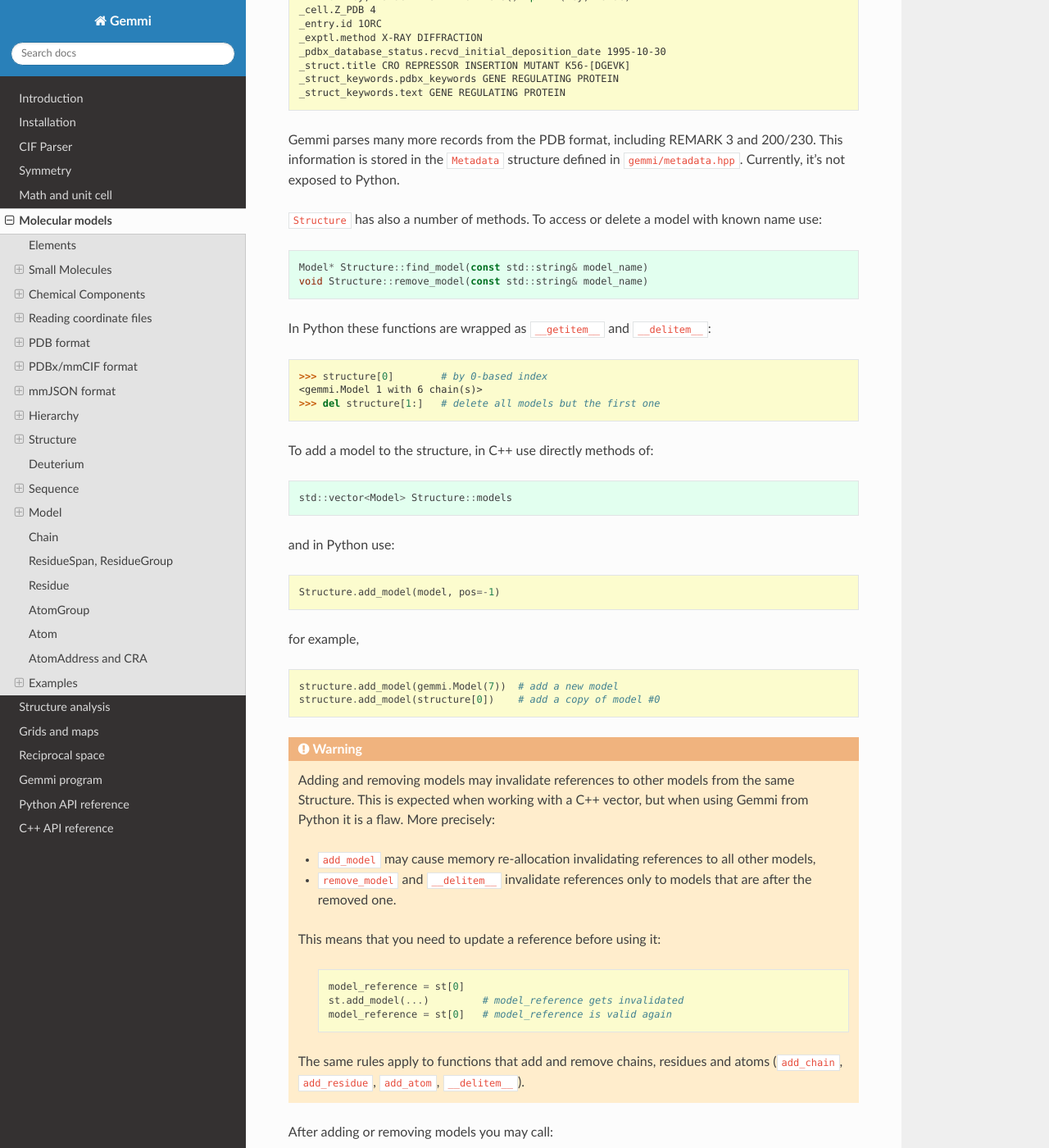
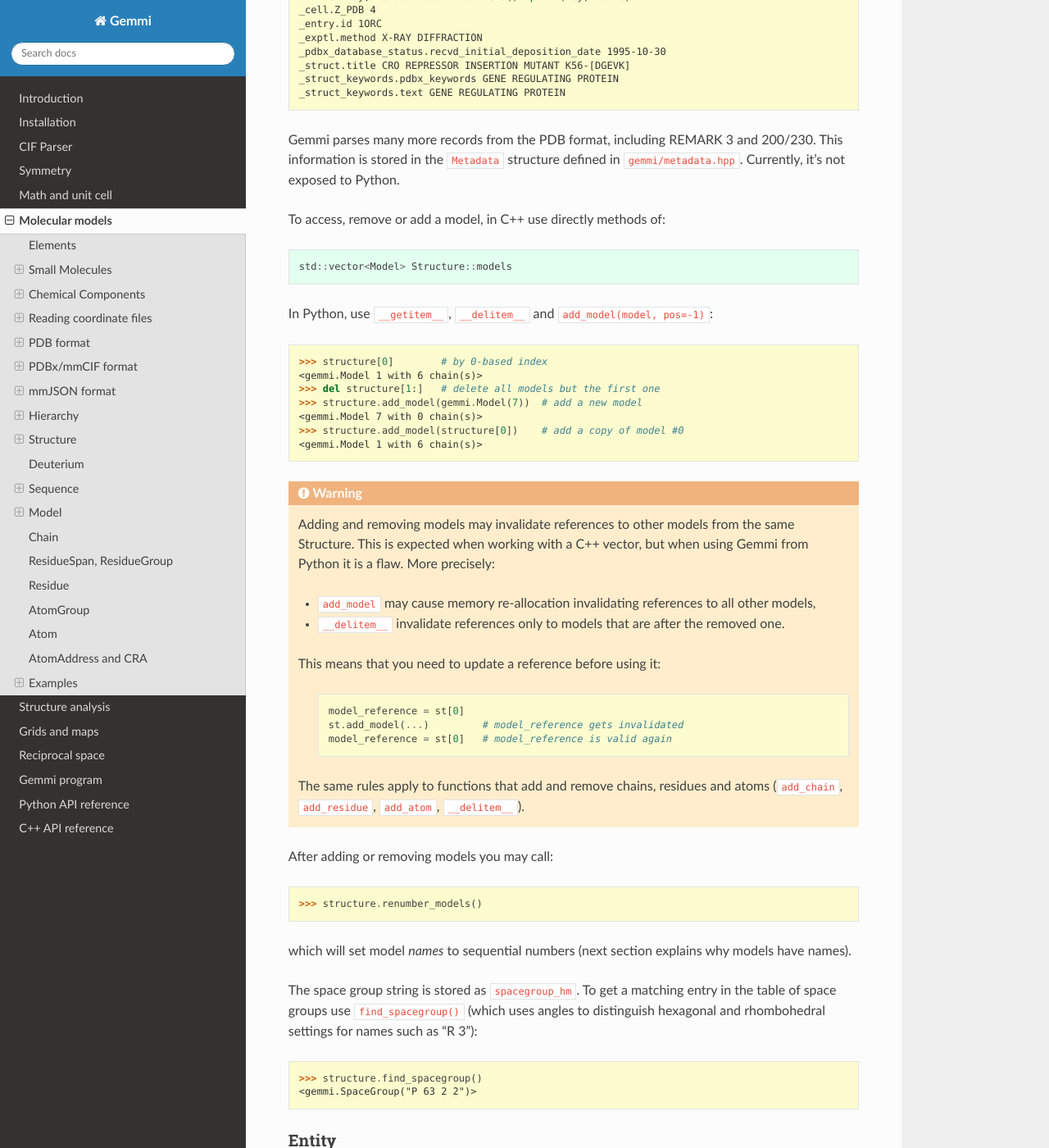
Before and after one commit to project-gemmi/gemmi, a Sphinx documentation site: the page built from docs/mol.rst, in a window 1280 px wide and 1400 px high, scrolled down 26395 px. Shown: the whole window at 82% size. Built offline with Sphinx 7.4.7 and the Read the Docs theme 3.1.0, drawn with Linux system fonts in a browser that asks for light colours.

Commit message:
remove Structure::remove_model(int) from C++
I was to remove it when Model::name was changed to Model::num,
but then I overlooked it.

This function was confusing, because numeric arg could be taken for index.
Also, not very useful if the models are numbered sequentially,
as they should be.

```diff
--- a/docs/mol.rst
+++ b/docs/mol.rst
@@ -1483,36 +1483,21 @@
 REMARK 3 and 200/230. This information is stored in the `Metadata` structure
 defined in `gemmi/metadata.hpp`. Currently, it's not exposed to Python.
 
-`Structure` has also a number of methods.
-To access or delete a model with known name use::
-
-  Model* Structure::find_model(const std::string& model_name)
-  void Structure::remove_model(const std::string& model_name)
-
-In Python these functions are wrapped as `__getitem__` and `__delitem__`:
+To access, remove or add a model, in C++ use directly methods of::
+
+  std::vector<Model> Structure::models
+
+In Python, use `__getitem__`, `__delitem__` and `add_model(model, pos=-1)`:
 
 .. doctest::
 
   >>> structure[0]        # by 0-based index
   <gemmi.Model 1 with 6 chain(s)>
   >>> del structure[1:]   # delete all models but the first one
-
-To add a model to the structure, in C++ use directly methods of::
-
-  std::vector<Model> Structure::models
-
-and in Python use:
-
-.. code-block:: python
-
-  Structure.add_model(model, pos=-1)
-
-for example,
-
-.. testcode::
-
-  structure.add_model(gemmi.Model(7))  # add a new model
-  structure.add_model(structure[0])    # add a copy of model #0
+  >>> structure.add_model(gemmi.Model(7))  # add a new model
+  <gemmi.Model 7 with 0 chain(s)>
+  >>> structure.add_model(structure[0])    # add a copy of model #0
+  <gemmi.Model 1 with 6 chain(s)>
 
 .. warning::
 
@@ -1522,7 +1507,7 @@
 
    * `add_model` may cause memory re-allocation invalidating references
      to all other models,
-   * `remove_model` and `__delitem__` invalidate references only to
+   * `__delitem__` invalidate references only to
      models that are after the removed one.
 
    This means that you need to update a reference before using it:
```
Also changed, not shown: 1 other file.
